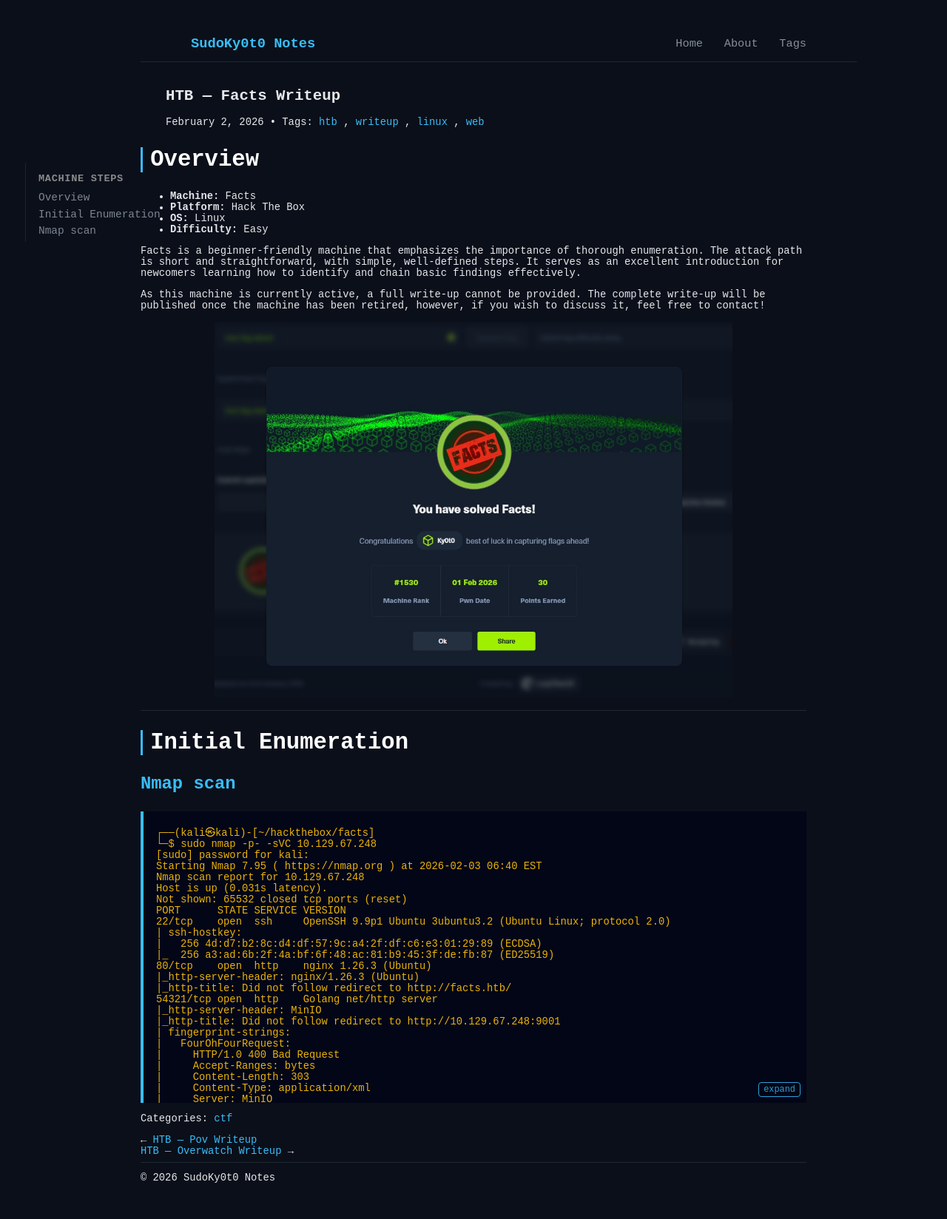
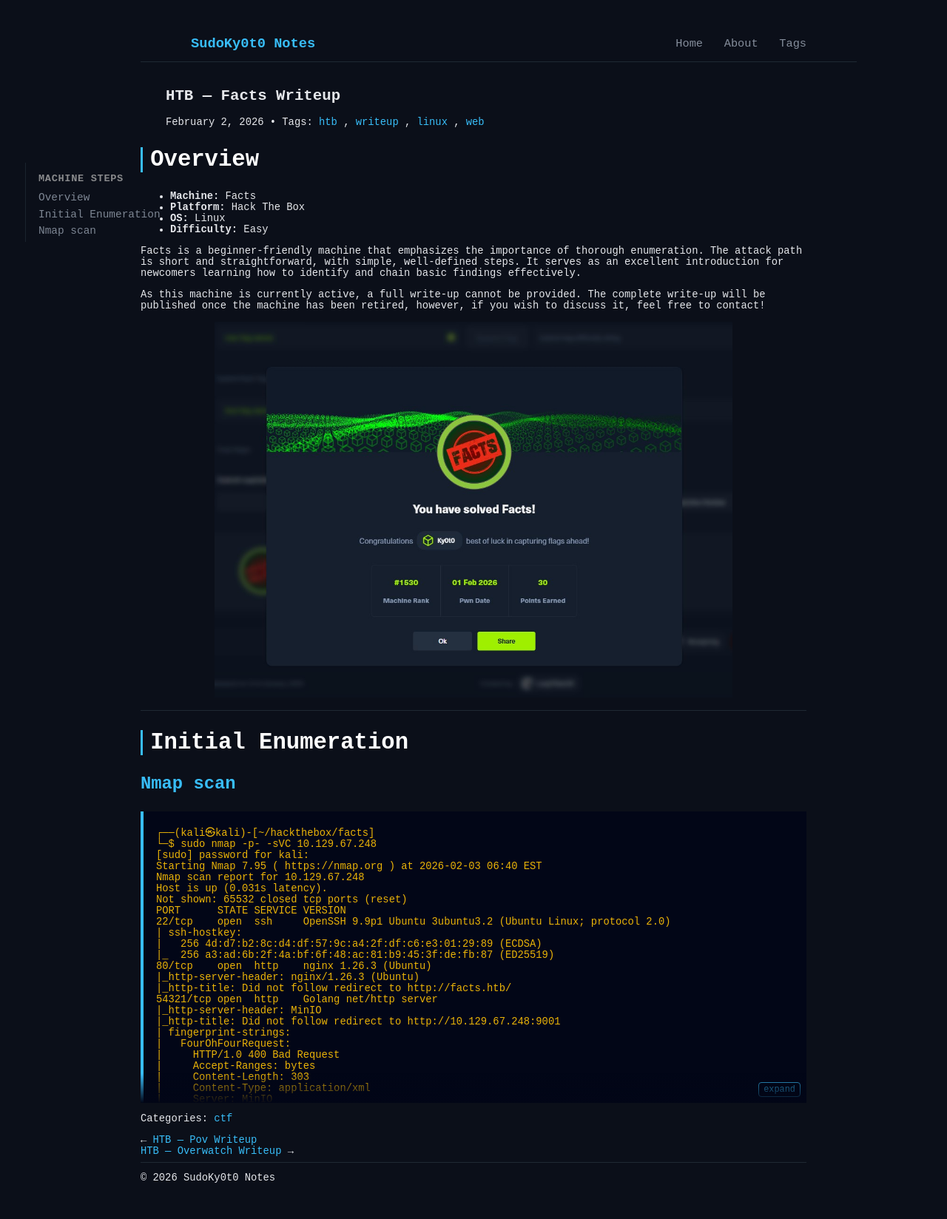
Before and after one commit to SudoKy0t0/SudoKy0t0.github.io, a Jekyll site: the page built from _posts/2026-02-02-htb-facts-writeup.md, in a window 1280 px wide. Shown: the whole page at 74% size. Built offline with Jekyll 4.4.1, drawn with Linux system fonts in a browser that asks for light colours.

Commit message:
Update style.css

```diff
--- a/assets/style.css
+++ b/assets/style.css
@@ -142,8 +142,9 @@ html {
 
 .expand-btn {
   position: absolute;
-  bottom: 8px;
-  right: 8px;
+  bottom: 28px;   /* ⬅ move above scrollbar */
+  right: 10px;
+
   background: rgba(2, 6, 23, 0.85);
   border: 1px solid #38bdf8;
   color: #38bdf8;
@@ -152,7 +153,18 @@ html {
   cursor: pointer;
   border-radius: 4px;
   font-family: monospace;
-  opacity: 0.85;
+  opacity: 0.9;
+}
+
+.highlighter-rouge::after {
+  content: "";
+  position: absolute;
+  bottom: 0;
+  left: 0;
+  right: 0;
+  height: 40px;
+  background: linear-gradient(to bottom, transparent, #020617);
+  pointer-events: none;
 }
 
 .expand-btn:hover {
```
